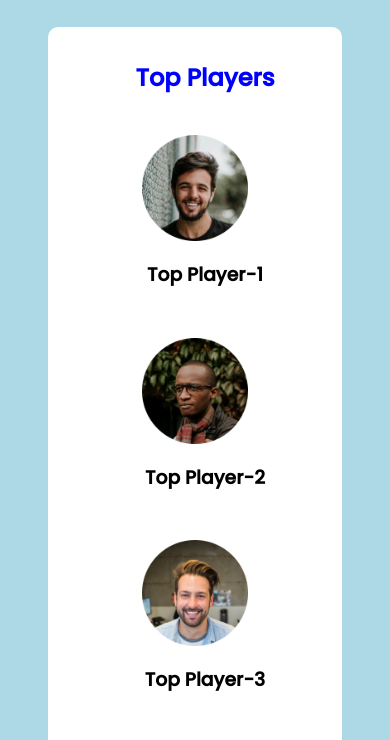
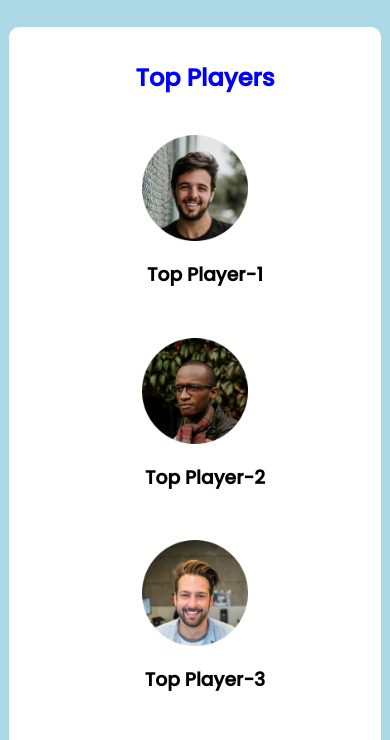
Before and after one commit to nishat-tasnim-nahid/leader-board-project1, a plain HTML site: page index.html in a window 390 px wide. Shown: the part 69-809 px from the top of the page. Drawn offline with Linux system fonts and the light colour scheme.

Commit message:
responsive for mobile

```diff
--- a/styles/style.css
+++ b/styles/style.css
@@ -235,3 +235,37 @@ footer {
         flex-direction: column;
     }
 }
+
+@media only screen and (max-width:687px) {
+    .container {
+        width: 80%;
+    }
+
+    .section-title {
+        text-align: center;
+        margin-bottom: 40px;
+    }
+
+    .players,
+    .blogs,
+    .courses {
+        grid-template-columns: repeat(1, 1fr);
+        text-align: center;
+    }
+
+    .player,
+    .blog {
+        display: flex;
+        justify-content: center;
+        text-align: center;
+        flex-direction: column;
+    }
+
+    .course {
+        display: flex;
+        flex-direction: column;
+        justify-content: center;
+        text-align: center;
+        width: 90%;
+    }
+}
```
